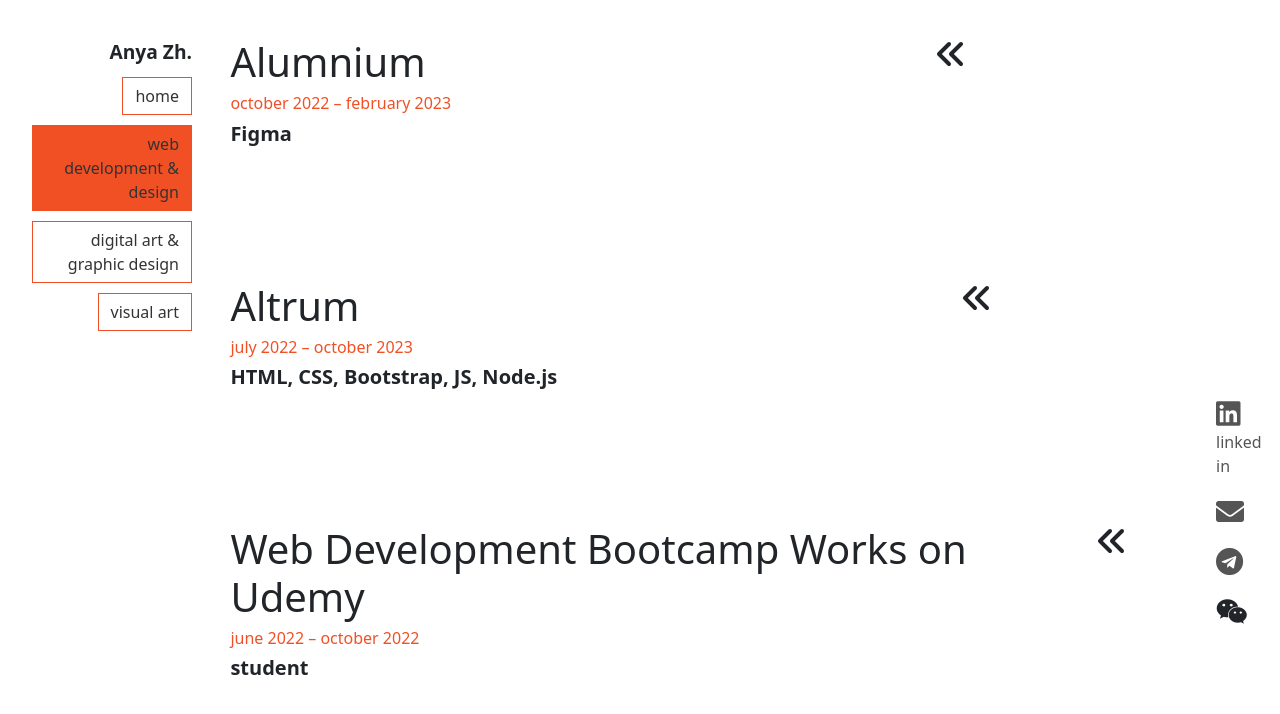
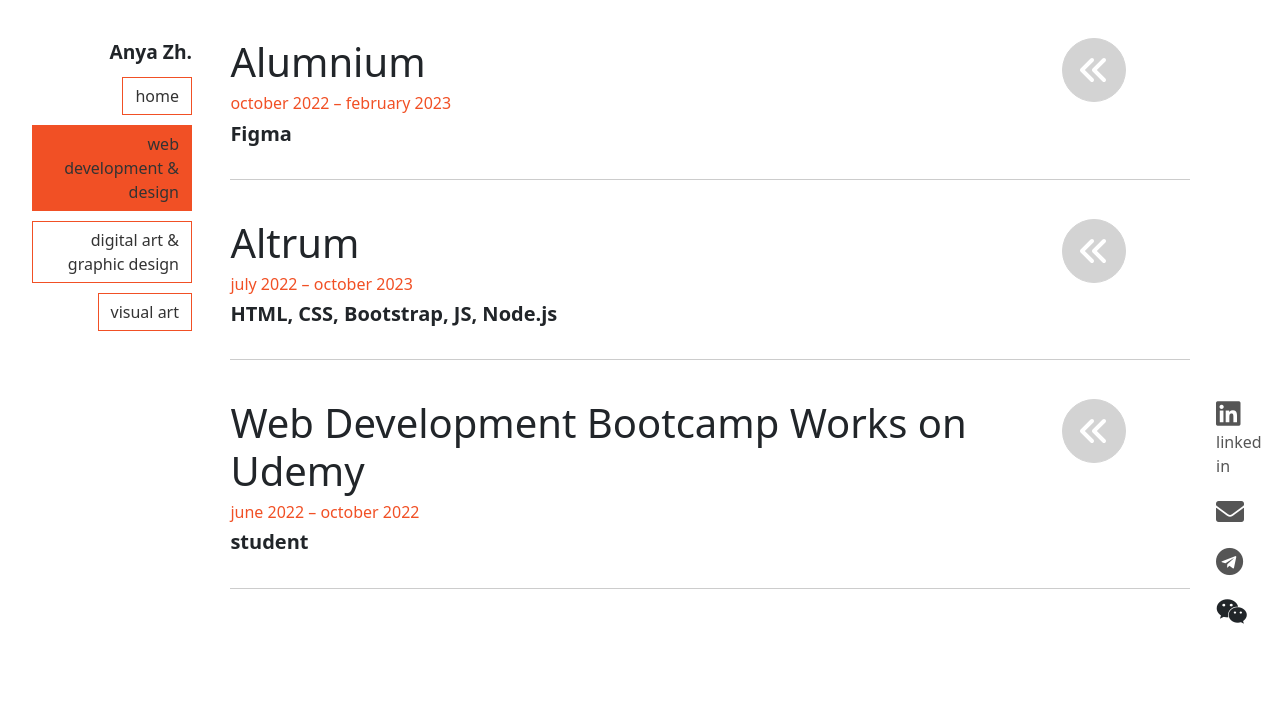
Before and after one commit to zhuanya28/anya-s-portfolio, a React (Create React App) app: page / in a window 1280 px wide. Both pictures are taken after a click on the button "web development & design". Shown: the top 714 px of the page. Built offline with nearby package versions, Linux system fonts and the light colour scheme.

Commit message:
fixed: styling

```diff
--- a/src/components/Project.jsx
+++ b/src/components/Project.jsx
@@ -20,33 +20,48 @@
             <h5 className="projectMedium">{props.medium}</h5>
           </div>
           <div className="projectFirstPartArrow" onClick={handleClick}>
+            <button className="btn btn-secondary btn-arrow">
               <FontAwesomeIcon
                 icon={faAnglesDown}
                 size="2xl"
                 className={`arrow ${isExpanded ? "rotate" : ""}`}
               />
+            </button>
           </div>
         </div>
         {isExpanded && (
           <>
             <p className="projectDescription">{props.description}</p>
+            {props.link && (
+              <div className="button-container">
                 <a
-              className="projectLink btn btn-outline-danger"
+                  className="projectLink"
                   href={props.link}
                   target="_blank"
                   rel="noopener noreferrer"
                   type="button"
                 >
-              try it out!
+                  [see the project]
                 </a>
+                <br></br>
                 <img
                   className="projectsImages"
                   src={props.media}
                   alt={props.media}
                 />
+              </div>
+            )}
+            {!props.link && (
+              <img
+                className="projectsImages"
+                src={props.media}
+                alt={props.media}
+              />
+            )}
           </>
         )}
       </div>
+      <div className="projectLine"></div>
     </div>
   );
 }
--- a/src/index.css
+++ b/src/index.css
@@ -75,33 +75,33 @@
 
 /* INTRODUCTION */
 .introduction{
-  margin-bottom: 10%;
+  margin-bottom: 3%;
     margin-top: 3%;
     margin-left: 18%;
-    margin-right: 10%;
+    margin-right: 7%;
 }
 .projects{
-  margin-top: 3%;
-  margin-bottom: 5%;
+  margin-top: 3%;;
   margin-left: 18%;
-  margin-right: 10%;
+  margin-right: 7%;
   /* font-family: 'Montserrat', sans-serif; */
   font-weight: 400;
-  padding-bottom: 5%;
+  padding-bottom: 2%;
   width: 70%;
   display: block;
 }
 
-.projects:hover{
-    transition: all 0.3s ease;
+
+.projectDescription {
+  transition: height 0.5s ease-in-out;
+  height: 0;
+  overflow: hidden;
 }
 
-.closedProject{
+.expandedProject .projectDescription {
+  height: auto;
 }
 
-.expandedProject{
-
-}
 
 .projectFirstPart{
   display: grid;
@@ -116,14 +116,16 @@
 .projectFirstPartArrow{
   grid-row: 1;
   grid-column: 2;
-  text-align: center;
+  text-align: right;
 }
 
 .projectName{
 }
-
+.button-container {
+  display:block;
+}
 .projectsImages{
-  height: 30rem;
+  height: 30em;
 }
 
 .projectDate{
@@ -136,16 +138,49 @@
 .projectMedium, .projectRole {
   font-weight: 800;
 }
+
+.projectLink{
+  color: gray;
+  text-decoration: none;
+  margin-bottom: 1%;
+}
+.projectLink:hover {
+  color: #F15025;
+  text-decoration: #F15025;
+  text-decoration: underline;
+}
+
+
 .arrow {
   transform: rotate(90deg);
 }
 
 .arrow:hover{
-  color: #F15025;
+  color:white;
 }
 
 .arrow.rotate{
   transform: rotate(0deg);
+}
+
+.btn-arrow {
+  background-color: lightgrey;
+  border-color: lightgray;
+  height: 4em;
+    width: 4em;
+    border-radius: 50%;
+}
+
+.btn-arrow:hover {
+  background-color: #F15025;
+  border-color: #F15025;
+}
+
+.projectLine {
+  border-bottom: 1px solid #ccc;
+  margin-bottom: 20px;
+  margin-left: 18%;
+  margin-right: 7%;
 }
 
 
```
Lines whose indentation alone changed are shown as unchanged.
